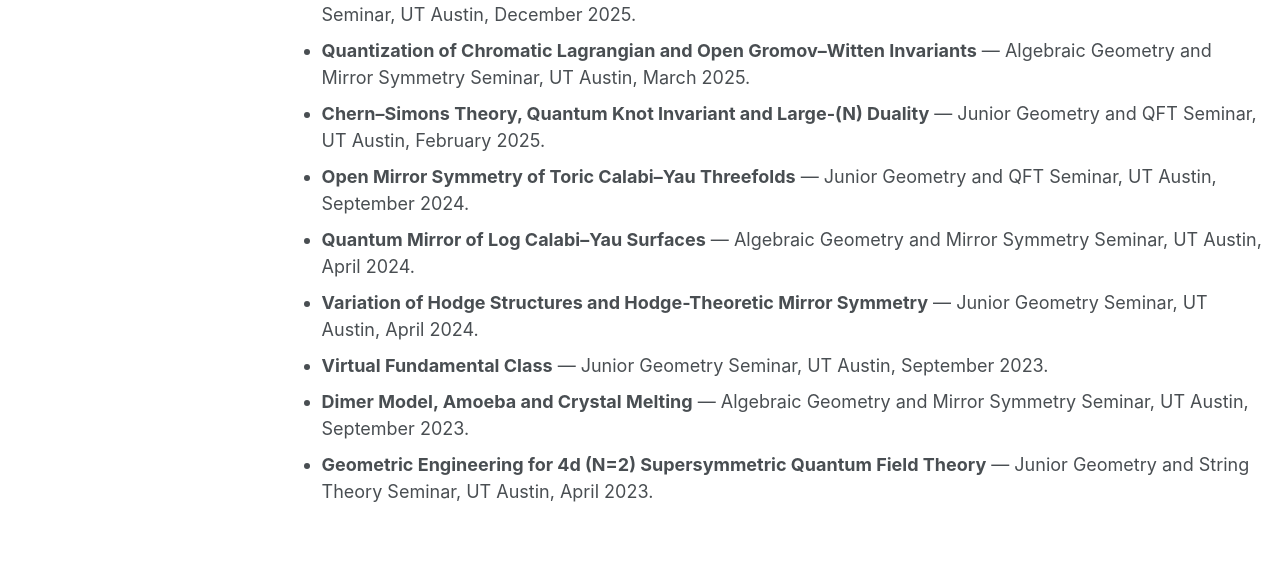
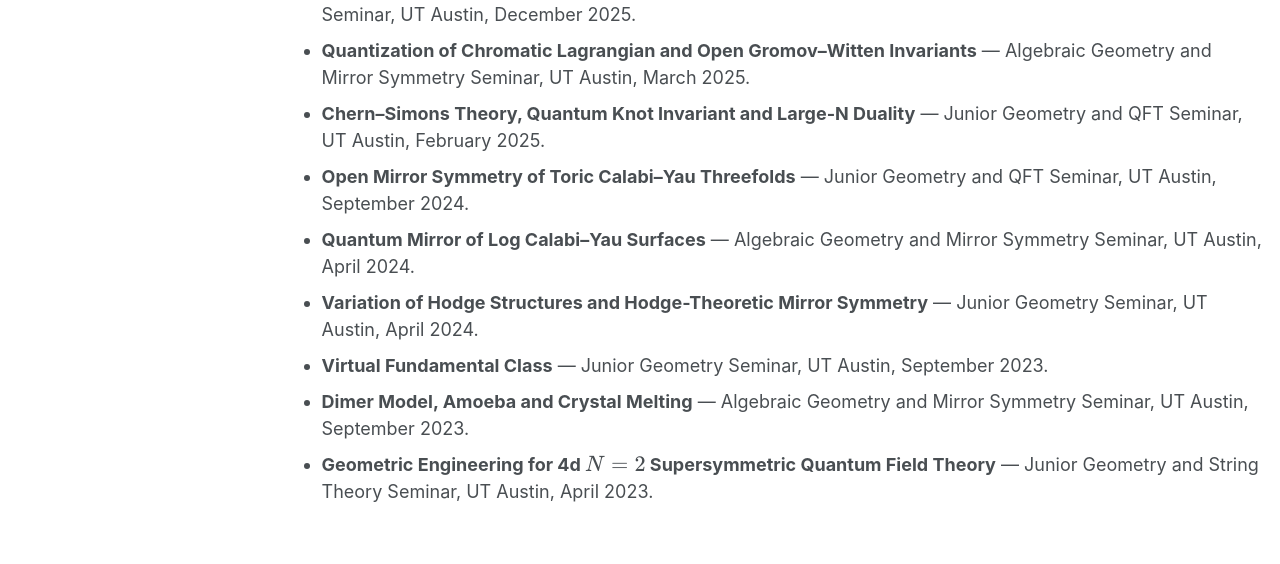
Before and after one commit to yaowang0604-git/yaowang0604-git.github.io, a Jekyll site: the page built from _pages/talks.md, in a window 1280 px wide and 1239 px high. Shown: the part 515-1079 px from the top of the window. Built offline with Jekyll 4.4.1, drawn with Linux system fonts in a browser that asks for light colours; a style sheet for code colours, icons or effects is not loaded.

Commit message:
Update talks.md

```diff
--- a/_pages/talks.md
+++ b/_pages/talks.md
@@ -15,10 +15,10 @@ author_profile: true
 
 - **Symplectic SYZ Mirror Symmetry of Log Calabi–Yau Pairs** — Algebraic Geometry and Mirror Symmetry Seminar, UT Austin, December 2025.
 - **Quantization of Chromatic Lagrangian and Open Gromov–Witten Invariants** — Algebraic Geometry and Mirror Symmetry Seminar, UT Austin, March 2025.
-- **Chern–Simons Theory, Quantum Knot Invariant and Large-\(N\) Duality** — Junior Geometry and QFT Seminar, UT Austin, February 2025.
+- **Chern–Simons Theory, Quantum Knot Invariant and Large-N Duality** — Junior Geometry and QFT Seminar, UT Austin, February 2025.
 - **Open Mirror Symmetry of Toric Calabi–Yau Threefolds** — Junior Geometry and QFT Seminar, UT Austin, September 2024.
 - **Quantum Mirror of Log Calabi–Yau Surfaces** — Algebraic Geometry and Mirror Symmetry Seminar, UT Austin, April 2024.
 - **Variation of Hodge Structures and Hodge-Theoretic Mirror Symmetry** — Junior Geometry Seminar, UT Austin, April 2024.
 - **Virtual Fundamental Class** — Junior Geometry Seminar, UT Austin, September 2023.
 - **Dimer Model, Amoeba and Crystal Melting** — Algebraic Geometry and Mirror Symmetry Seminar, UT Austin, September 2023.
-- **Geometric Engineering for 4d \(N=2\) Supersymmetric Quantum Field Theory** — Junior Geometry and String Theory Seminar, UT Austin, April 2023.
+- **Geometric Engineering for 4d $N=2$ Supersymmetric Quantum Field Theory** — Junior Geometry and String Theory Seminar, UT Austin, April 2023.
```
